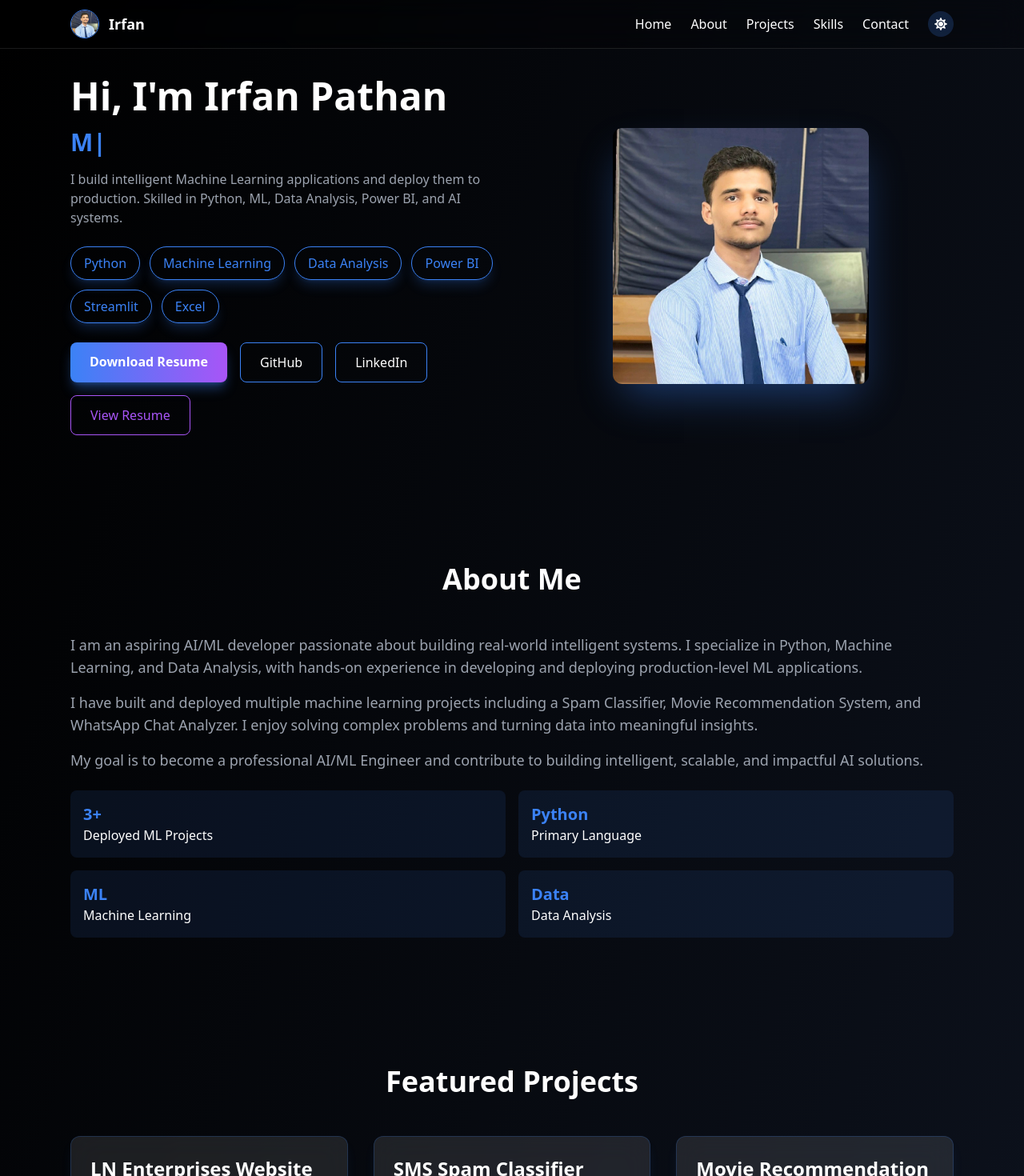
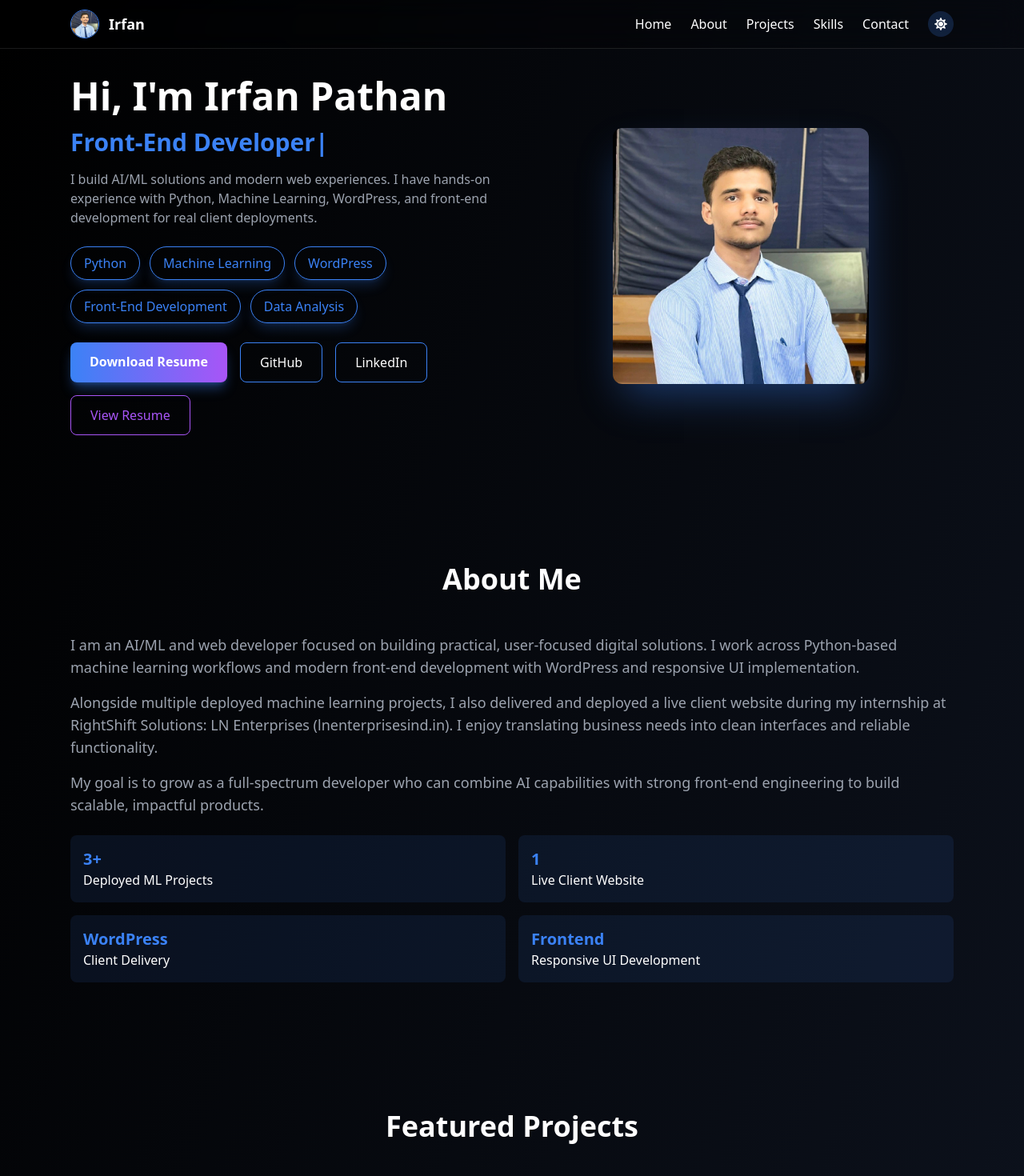
Before and after one commit to irfan-pathan-09/portfolio, a React (Vite) app: page / in a window 1280 px wide. Shown: the top 1470 px of the page at 80% size. Built offline with nearby package versions, Linux system fonts and the light colour scheme.

Commit message:
modified the About section

```diff
--- a/src/App.jsx
+++ b/src/App.jsx
@@ -37,13 +37,11 @@ export default function App() {
       {/* Typing animation */}
       <TypeAnimation
         sequence={[
-          "AI Developer",
+          "AI/ML Developer",
           2000,
-          "ML Engineer",
+          "Front-End Developer",
           2000,
           "Data Analyst",
-          2000,
-          "Python Developer",
           2000,
         ]}
         speed={50}
@@ -52,8 +50,7 @@ export default function App() {
       />
 
       <p className="mt-4 text-gray-600 dark:text-gray-400">
-        I build intelligent Machine Learning applications and deploy them
-        to production. Skilled in Python, ML, Data Analysis, Power BI, and AI systems.
+        I build AI/ML solutions and modern web experiences. I have hands-on experience with Python, Machine Learning, WordPress, and front-end development for real client deployments.
       </p>
 
       {/* Skills */}
@@ -62,10 +59,9 @@ export default function App() {
         {[
           "Python",
           "Machine Learning",
+          "WordPress",
+          "Front-End Development",
           "Data Analysis",
-          "Power BI",
-          "Streamlit",
-          "Excel"
         ].map(skill => (
 
           <span
--- a/src/components/About.jsx
+++ b/src/components/About.jsx
@@ -26,24 +26,19 @@ export default function About() {
 
           <p className="text-gray-600 dark:text-gray-400 mb-4 text-lg">
 
-            I am an aspiring AI/ML developer passionate about building real-world intelligent systems.
-            I specialize in Python, Machine Learning, and Data Analysis, with hands-on experience in
-            developing and deploying production-level ML applications.
+            I am an AI/ML and web developer focused on building practical, user-focused digital solutions. I work across Python-based machine learning workflows and modern front-end development with WordPress and responsive UI implementation.
 
           </p>
 
           <p className="text-gray-600 dark:text-gray-400 mb-4 text-lg">
 
-            I have built and deployed multiple machine learning projects including a Spam Classifier,
-            Movie Recommendation System, and WhatsApp Chat Analyzer. I enjoy solving complex problems
-            and turning data into meaningful insights.
+            Alongside multiple deployed machine learning projects, I also delivered and deployed a live client website during my internship at RightShift Solutions: LN Enterprises (lnenterprisesind.in). I enjoy translating business needs into clean interfaces and reliable functionality.
 
           </p>
 
           <p className="text-gray-600 dark:text-gray-400 text-lg">
 
-            My goal is to become a professional AI/ML Engineer and contribute to building intelligent,
-            scalable, and impactful AI solutions.
+            My goal is to grow as a full-spectrum developer who can combine AI capabilities with strong front-end engineering to build scalable, impactful products.
 
           </p>
 
@@ -51,31 +46,23 @@ export default function About() {
           <div className="grid grid-cols-2 gap-4 mt-6">
 
             <div className="p-4 rounded-lg bg-blue-500/10">
-              <h3 className="text-xl font-bold text-blue-500">
-                3+
-              </h3>
+              <h3 className="text-xl font-bold text-blue-500">3+</h3>
               <p>Deployed ML Projects</p>
             </div>
 
             <div className="p-4 rounded-lg bg-blue-500/10">
-              <h3 className="text-xl font-bold text-blue-500">
-                Python
-              </h3>
-              <p>Primary Language</p>
+              <h3 className="text-xl font-bold text-blue-500">1</h3>
+              <p>Live Client Website</p>
             </div>
 
             <div className="p-4 rounded-lg bg-blue-500/10">
-              <h3 className="text-xl font-bold text-blue-500">
-                ML
-              </h3>
-              <p>Machine Learning</p>
+              <h3 className="text-xl font-bold text-blue-500">WordPress</h3>
+              <p>Client Delivery</p>
             </div>
 
             <div className="p-4 rounded-lg bg-blue-500/10">
-              <h3 className="text-xl font-bold text-blue-500">
-                Data
-              </h3>
-              <p>Data Analysis</p>
+              <h3 className="text-xl font-bold text-blue-500">Frontend</h3>
+              <p>Responsive UI Development</p>
             </div>
 
           </div>
--- a/src/components/Skills.jsx
+++ b/src/components/Skills.jsx
@@ -1,7 +1,6 @@
 import { motion } from "framer-motion";
 import { SiOpenai } from "react-icons/si";
-import { SiFastapi } from "react-icons/si";
-import { SiWordpress, SiJavascript, SiReact, SiTailwindcss } from "react-icons/si";
+import { SiWordpress, SiJavascript, SiTailwindcss } from "react-icons/si";
 import { FaRobot } from "react-icons/fa";
 import {
   FaPython,
@@ -25,7 +24,6 @@ export default function Skills() {
   const skills = [
     { name: "Python", icon: <FaPython size={40}/> },
     { name: "Machine Learning", icon: <FaBrain size={40}/> },
-    { name: "FastAPI", icon: <SiFastapi size={40}/> },
     { name: "AI Systems", icon: <FaRobot size={40}/> },
     { name: "ChatGPT / LLMs", icon: <SiOpenai size={40}/> },
     { name: "Data Analysis", icon: <FaChartBar size={40}/> },
@@ -39,7 +37,6 @@ export default function Skills() {
     { name: "HTML5", icon: <FaHtml5 size={40}/> },
     { name: "CSS3", icon: <FaCss3Alt size={40}/> },
     { name: "JavaScript", icon: <SiJavascript size={40}/> },
-    { name: "React", icon: <SiReact size={40}/> },
     { name: "Tailwind CSS", icon: <SiTailwindcss size={40}/> },
   ];
 
```
